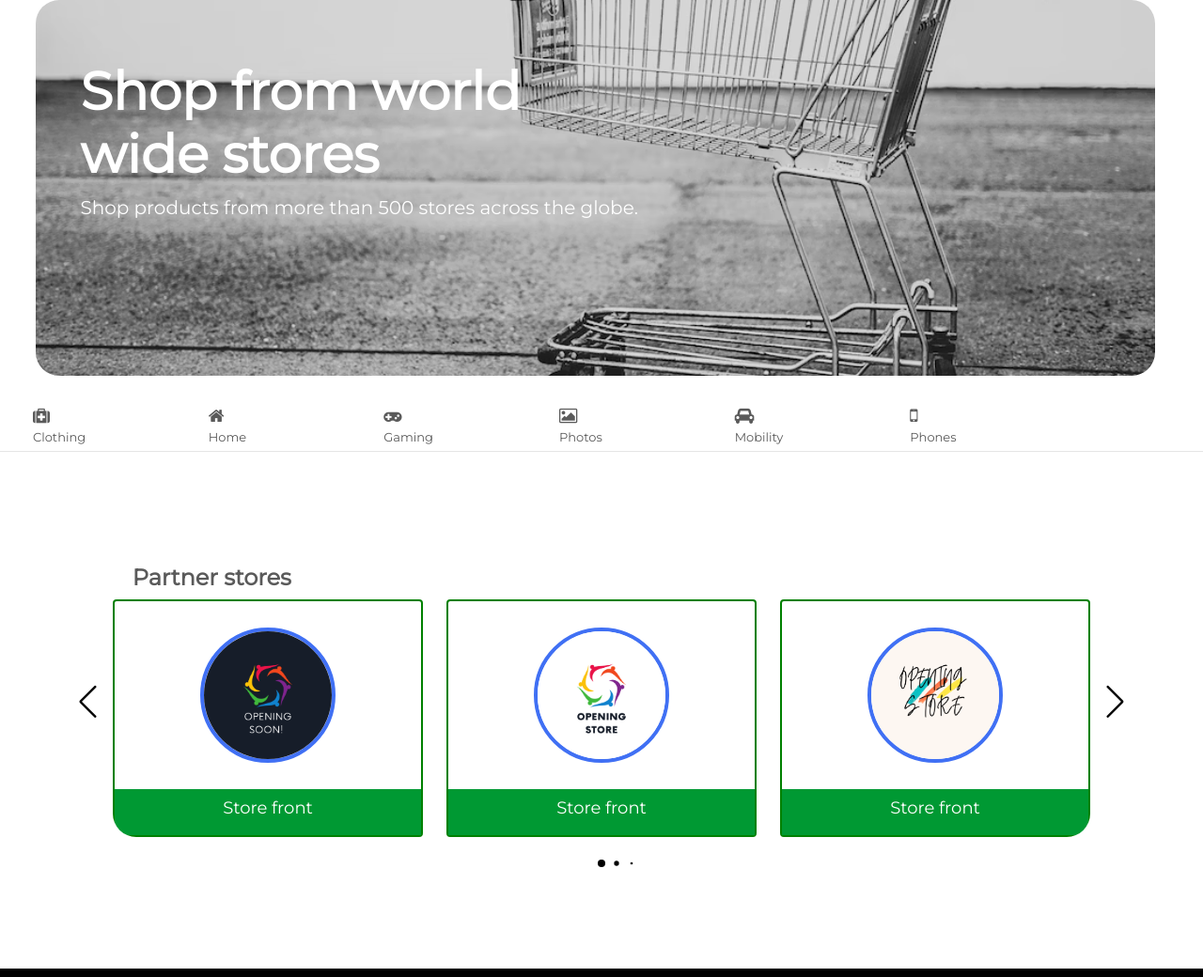
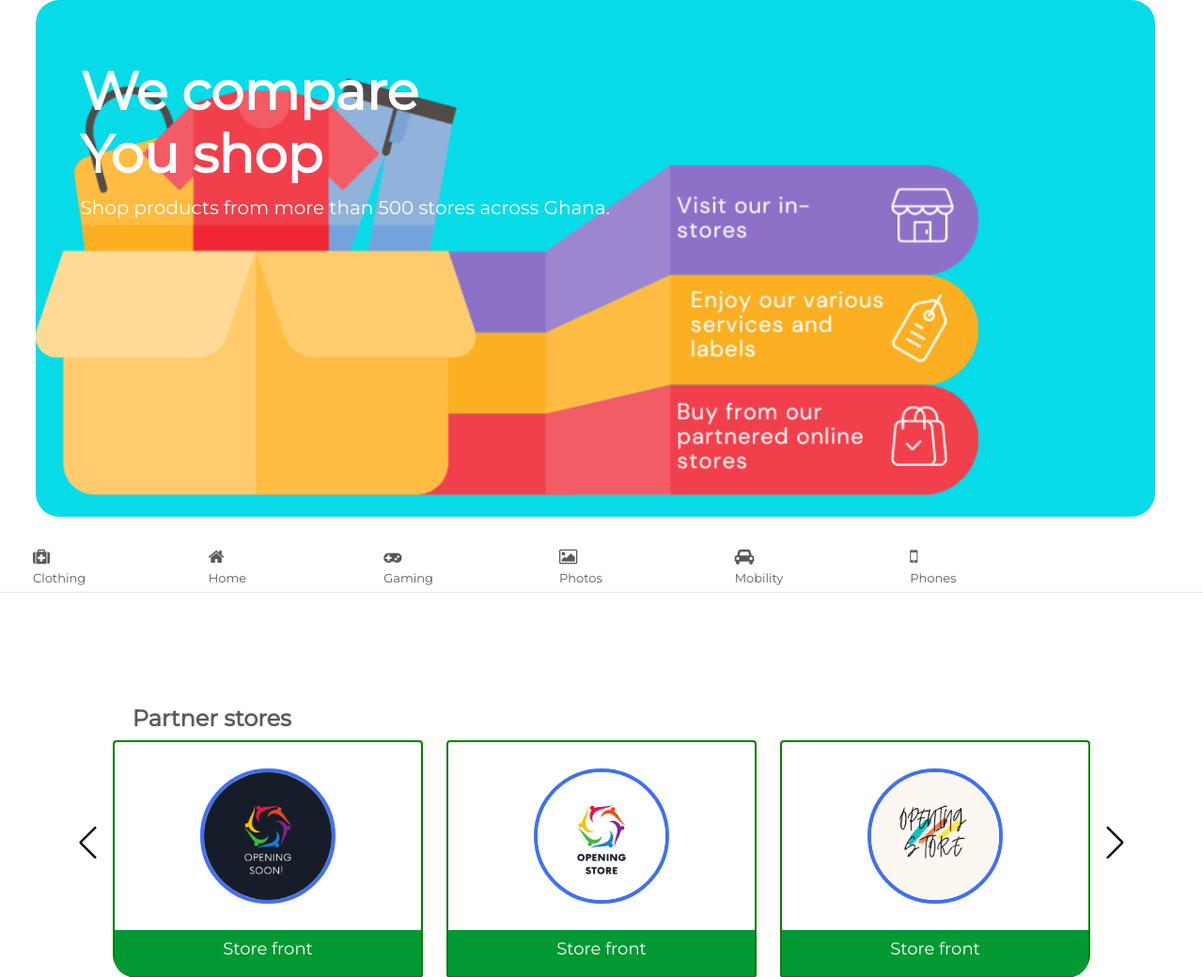
Before and after one commit to lettucepay/lettucewebsite, a PHP site: page / in a window 1280 px wide. Shown: the part 104-1144 px from the top of the page at 94% size. Run offline with PHP 8.4, Linux system fonts and the light colour scheme; some libraries are stand-ins or nearby versions.

Commit message:
changed frontpage picture

```diff
--- a/index.css
+++ b/index.css
@@ -22,8 +22,8 @@ body {
 }
 
 .j1 {
-	height: 400px;
-	background-image: url("images/photo4.avif");
+	height: 550px;
+	background-image: url("images/welcome4.png");
 	background-repeat: no-repeat;
 	background-position: center;
 	background-size: cover;
@@ -33,7 +33,9 @@ body {
 }
 
 .intro1{
-	color: white;
+	color: #ffffff;
+/*color: #009933;*/
+
 	font-weight: bolder;
 }
 
--- a/index.php
+++ b/index.php
@@ -44,8 +44,8 @@
 
       <div class="jumbotron  j1">
   <div class="container">
-    <h1 class="display-4 intro1">Shop from world<br> wide stores</h1>
-    <p class="lead">Shop products from more than 500 stores across the globe.</p>
+    <h1 class="display-4 intro1">We compare<br>You shop</h1>
+    <p class="lead">Shop products from more than 500 stores across Ghana.</p>
   </div>
 </div>
 
```
Also changed, not shown: images/Ecommerce Infographic (1)/welcome1.png (added), images/Ecommerce Infographic (1)/welcome2.png (added), images/welcome4.png (added).
